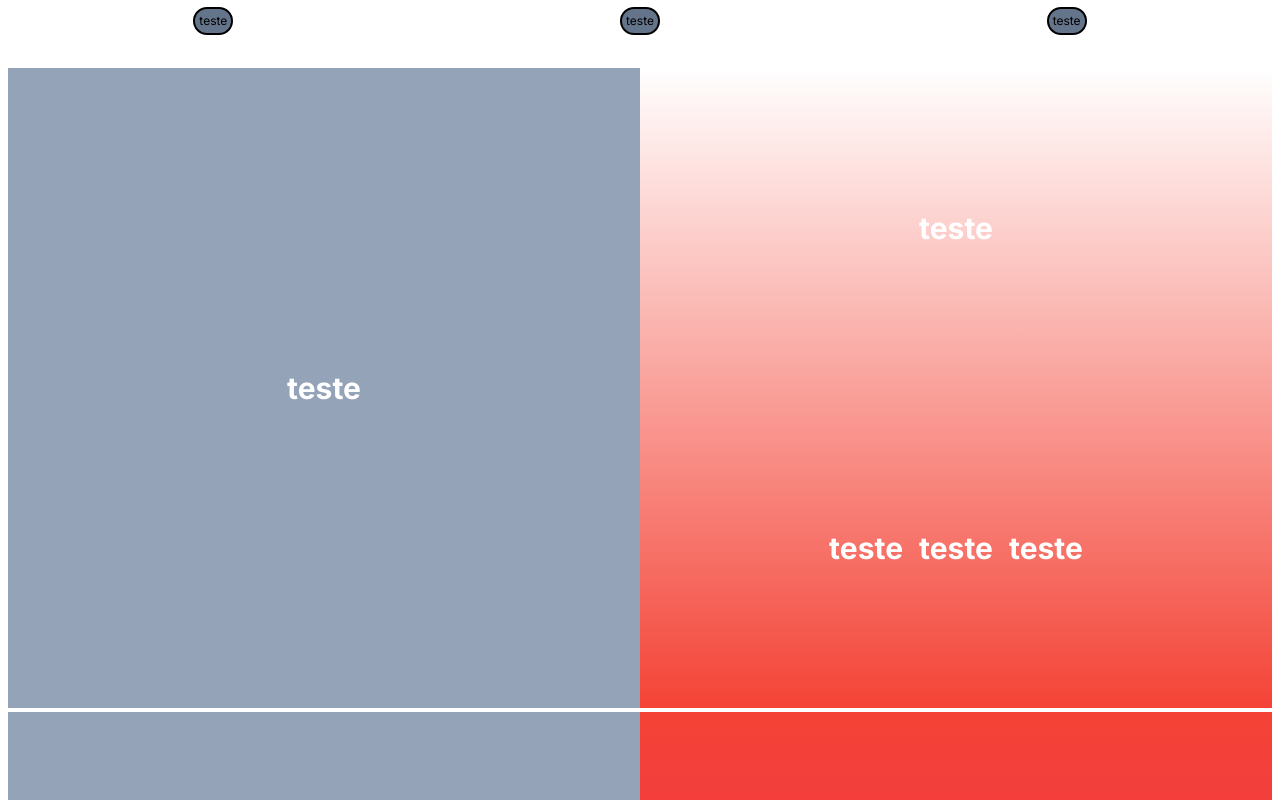
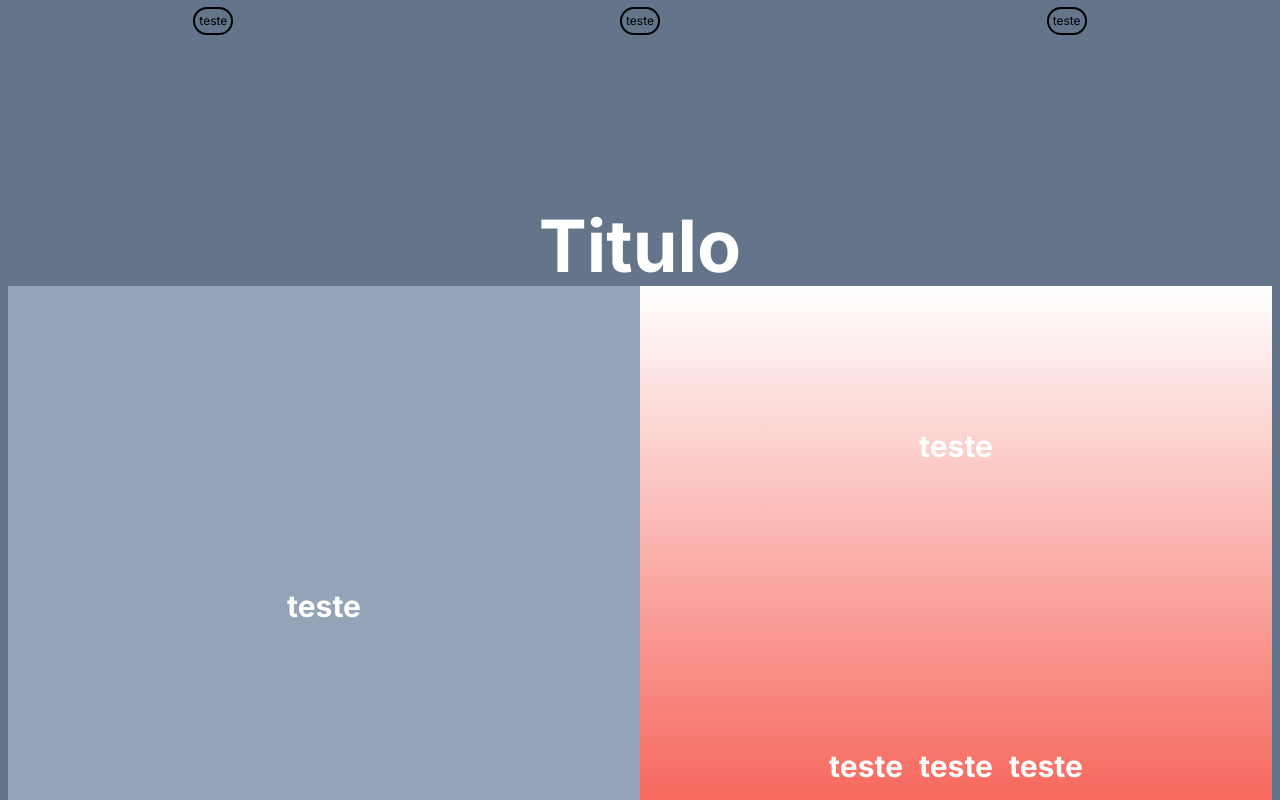
Before and after one commit to Artotz/my-portfolio, a Next.js app: page / in a window 1280 px wide. Built offline with nearby package versions, Linux system fonts and the light colour scheme.

Commit message:
add section titles

```diff
--- a/app/page.tsx
+++ b/app/page.tsx
@@ -2,6 +2,7 @@
 
 import { useCallback, useEffect, useState } from "react";
 import PortfolioSection from "@/components/PortfolioSection";
+import Header from "@/components/Header";
 
 export default function Home() {
   const [colors, setColors] = useState([
@@ -13,107 +14,110 @@ export default function Home() {
     "#3f51b5",
     "#2196f3",
     "#03a9f4",
-    "#00bcd4"
+    "#00bcd4",
   ]);
   const [headerColor, setHeaderColor] = useState("transparent");
   const [scrollRatio, setScrollRatio] = useState(0);
 
+  const [scrollTop, setScrollTop] = useState(0);
+  const [scrollHeight, setScrollHeight] = useState(0);
 
-  const onScroll = useCallback((_event: Event) => {
-    //const { scrollY } = window;
-    //console.log("scrollY", _event);
+  const clamp = (num: number, min: number, max: number) =>
+    Math.min(Math.max(num, min), max);
 
-    const scrollTop = document.getElementById("sections")?.scrollTop;
-    const scrollHeight = document.getElementById("sections")?.scrollHeight;
-    let ratio;
+  const onScroll = useCallback(
+    (_event: Event) => {
+      let ratio;
 
-    console.log("bruh", scrollTop, "bruh", scrollHeight);
+      const _scrollTop = document.getElementById("sections")?.scrollTop;
 
-    if (scrollTop && scrollHeight) {
-      ratio = Math.floor((scrollTop / scrollHeight) * 100 * (100 / 93));
-      setScrollRatio(ratio);
+      if (_scrollTop) setScrollTop(_scrollTop);
 
-      if (ratio > 0) setHeaderColor("#333");
-      else setHeaderColor("transparent");
+      if (_scrollTop) {
+        ratio = clamp(
+          Math.floor(
+            ((_scrollTop - window.innerHeight / 2) /
+              (scrollHeight - window.innerHeight * 2)) *
+              100,
+          ),
+          0,
+          100,
+        );
+        setScrollRatio(ratio);
 
-      ;//console.log("ratio", ratio);
-    }
+        if (ratio > 10) setHeaderColor("#333");
+        else setHeaderColor("transparent");
+      }
+      console.log(
+        "Top",
+        scrollTop - window.innerHeight / 2,
+        "Height",
+        scrollHeight - window.innerHeight * 2,
+        "Ratio",
+        scrollRatio,
+      );
+    },
+    [scrollTop, scrollHeight, scrollRatio],
+  );
+
+  useEffect(() => {
+    setScrollHeight(document.getElementsByTagName("section")[0].scrollHeight);
   }, []);
 
   useEffect(() => {
     //add eventlistener to window
     document
-      .getElementById("sections")
-      ?.addEventListener("scroll", onScroll, { passive: true });
+      .getElementsByTagName("section")[0]
+      .addEventListener("scroll", onScroll, { passive: true });
     // remove event on unmount to prevent a memory leak with the cleanup
     return () => {
       document
-        .getElementById("sections")
-        ?.removeEventListener("scroll", onScroll, {
+        .getElementsByTagName("section")[0]
+        .removeEventListener("scroll", onScroll, {
           passive: true,
         } as EventListenerOptions);
     };
-  }, []);
-
-
-  useEffect(() => {
-    console.log("emems");
-  }, []);
-
-  //useEffect(() => {}, []);
+  });
 
   return (
     <>
-      <header>
-        <title>Color Gradient</title>
-        <div
-          className="flex flex-col fixed w-full h-12 top-0"
-          style={{
-            backgroundColor: headerColor,
-            zIndex: 999,
-            transition: "1s",
-          }}
+      <Header
+        title="My Portfolio"
+        headerColor={headerColor}
+        scrollRatio={scrollRatio}
+        onClick={() => {
+          document.getElementById("bruh2")?.scrollIntoView();
+        }}
+      />
+      <main id="main" className="flex w-full h-screen">
+        <section
+          id="sections"
+          className="flex-auto flex-col w-full h-full no-scrollbar bg-slate-500 overflow-y-scroll scroll-pt-32 scroll-smooth snap-y snap-mandatory px-2 "
         >
-          <div className="flex flex-grow w-full h-full justify-around items-center text-xs">
-            <button className="flex p-1 bg-slate-500 border-black border-2 rounded-full">
-              teste
-            </button>
-            <button className="flex p-1 bg-slate-500 border-black border-2 rounded-full">
-              teste
-            </button>
-            <button className="flex p-1 bg-slate-500 border-black border-2 rounded-full">
-              teste
-            </button>
+          {/* PADDING ARTIFICIAL */}
+          <div className="flex w-full h-[50vh]"></div>
+
+          <div
+            id="bruh"
+            className="flex w-full justify-center items-center text-7xl font-bold text-white"
+          >
+            Titulo
           </div>
+          <PortfolioSection topColor={colors[0]} bottomColor={colors[1]} />
+          <PortfolioSection topColor={colors[1]} bottomColor={colors[2]} />
+          <PortfolioSection topColor={colors[2]} bottomColor={colors[3]} />
           <div
-            className="flex h-2 bg-red-400"
-            style={{
-              width: `${scrollRatio}%`,
-              transition: "1s",
-            }}
-          ></div>
-        </div>
-      </header>
-      <main id="main" className="flex w-full h-screen">
-        <div
-          id="sections"
-          className="flex-auto flex-col w-full h-full no-scrollbar overflow-y-scroll scroll-smooth snap-y snap-mandatory px-2 py-16"
-        >
-          {colors.map((color, index, array) => (
-            <div
-              id={color}
-              key={index}
-              className={`flex flex-row gap-4 w-full h-[80vh] my-1 snap-center align-middle items-center justify-center`}
-              style={{
-                backgroundImage: `linear-gradient(${color}, ${
-                  index == array.length - 1 ? "#000000" : array[index + 1]
-                })`,
-              }}
-            >
-              <PortfolioSection />
-            </div>
-          ))}
-        </div>
+            id="bruh2"
+            className="flex w-full justify-center items-center text-7xl font-bold text-white"
+          >
+            Titulo
+          </div>
+          <PortfolioSection topColor={colors[3]} bottomColor={colors[4]} />
+          <PortfolioSection topColor={colors[4]} bottomColor={colors[5]} />
+
+          {/* PADDING ARTIFICIAL */}
+          <div className="flex w-full h-[50vh]"></div>
+        </section>
       </main>
     </>
   );
--- /dev/null
+++ b/components/Header.tsx
@@ -0,0 +1,44 @@
+type HeaderProps = {
+  title: string;
+  headerColor: string;
+  scrollRatio: number;
+  onClick: () => void;
+};
+
+export default function Header(props: HeaderProps) {
+  return (
+    <header>
+      <title>{props.title}</title>
+      <div
+        className="flex flex-col fixed w-full h-12 top-0"
+        style={{
+          backgroundColor: props.headerColor,
+          zIndex: 999,
+          transition: "1s",
+        }}
+      >
+        <div className="flex flex-grow w-full h-full justify-around items-center text-xs">
+          <button
+            className="flex p-1 bg-slate-500 border-black border-2 rounded-full"
+            onClick={props.onClick}
+          >
+            teste
+          </button>
+          <button className="flex p-1 bg-slate-500 border-black border-2 rounded-full">
+            teste
+          </button>
+          <button className="flex p-1 bg-slate-500 border-black border-2 rounded-full">
+            teste
+          </button>
+        </div>
+        <div
+          className="flex h-2 bg-red-400"
+          style={{
+            width: `${props.scrollRatio}%`,
+            transition: "1s",
+          }}
+        ></div>
+      </div>
+    </header>
+  );
+}
--- a/components/PortfolioSection.tsx
+++ b/components/PortfolioSection.tsx
@@ -1,9 +1,19 @@
 import { motion } from "framer-motion";
 
-export default function PortfolioSection() {
+type PortfolioSectionProps = {
+  topColor: string;
+  bottomColor: string;
+};
+
+export default function PortfolioSection(props: PortfolioSectionProps) {
   return (
-    <div className="flex flex-row w-full h-full">
-
+    <div
+      className={`flex flex-row gap-4 w-full h-[80vh] my-1 snap-start justify-center items-center`}
+      style={{
+        backgroundImage: `linear-gradient(${props.topColor}, ${props.bottomColor})`,
+      }}
+    >
+      <div className="flex flex-row w-full h-full">
         {/* DIV ESQUERDA */}
         <div className="flex flex-grow w-full h-full bg-slate-400 justify-center items-center">
           <motion.div
@@ -17,8 +27,7 @@ export default function PortfolioSection() {
         </div>
 
         {/* DIV DIREITA */}
-        <div className="flex flex-col w-full h-full justify-center items-center">
-
+        <div className="flex flex-col w-full h-full  justify-center items-center">
           {/* METADE DE CIMA */}
           <div className="flex flex-row w-full h-full justify-center items-center">
             <motion.div
@@ -59,6 +68,7 @@ export default function PortfolioSection() {
             </motion.div>
           </div>
         </div>
+      </div>
     </div>
   );
 }
```
Also changed, not shown: components/SectionTitle.tsx (added).
